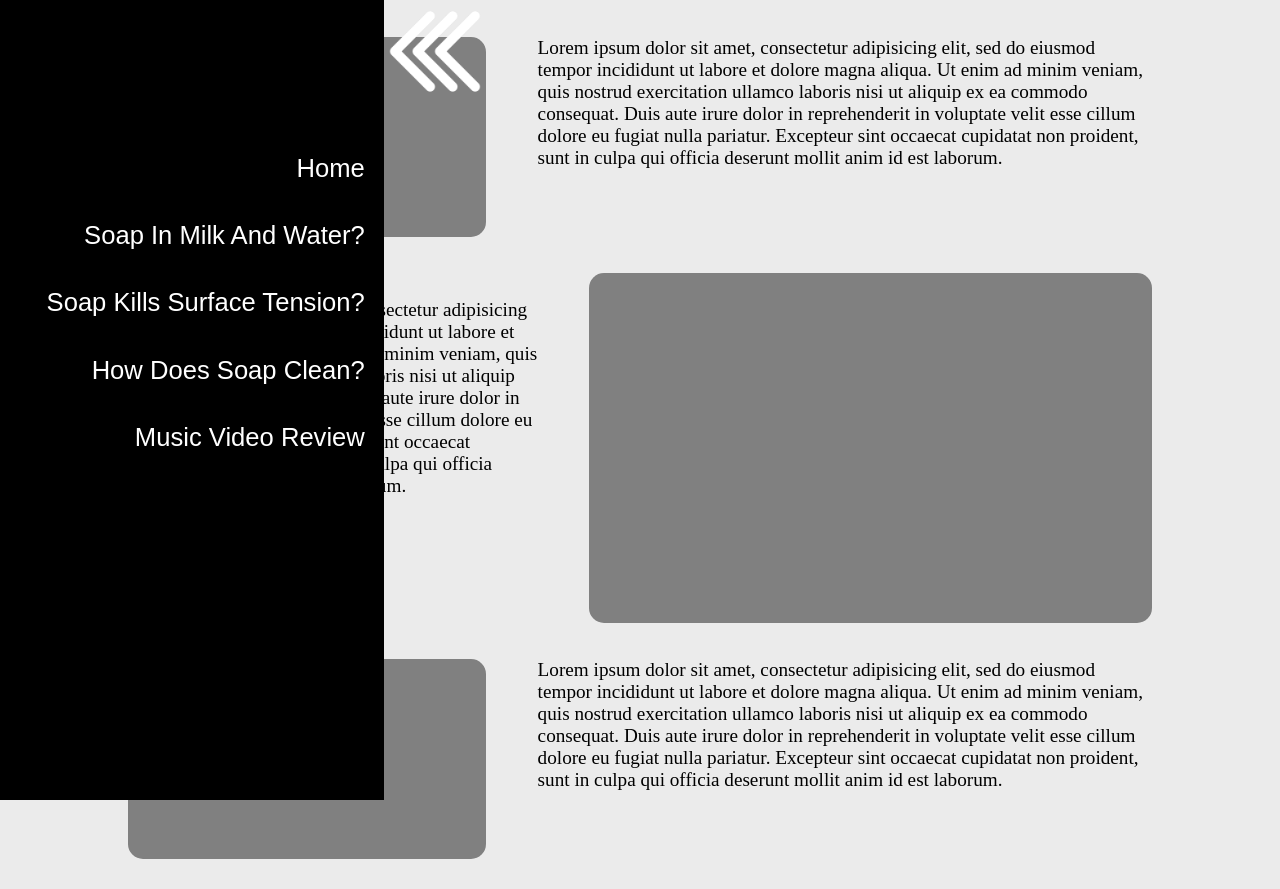
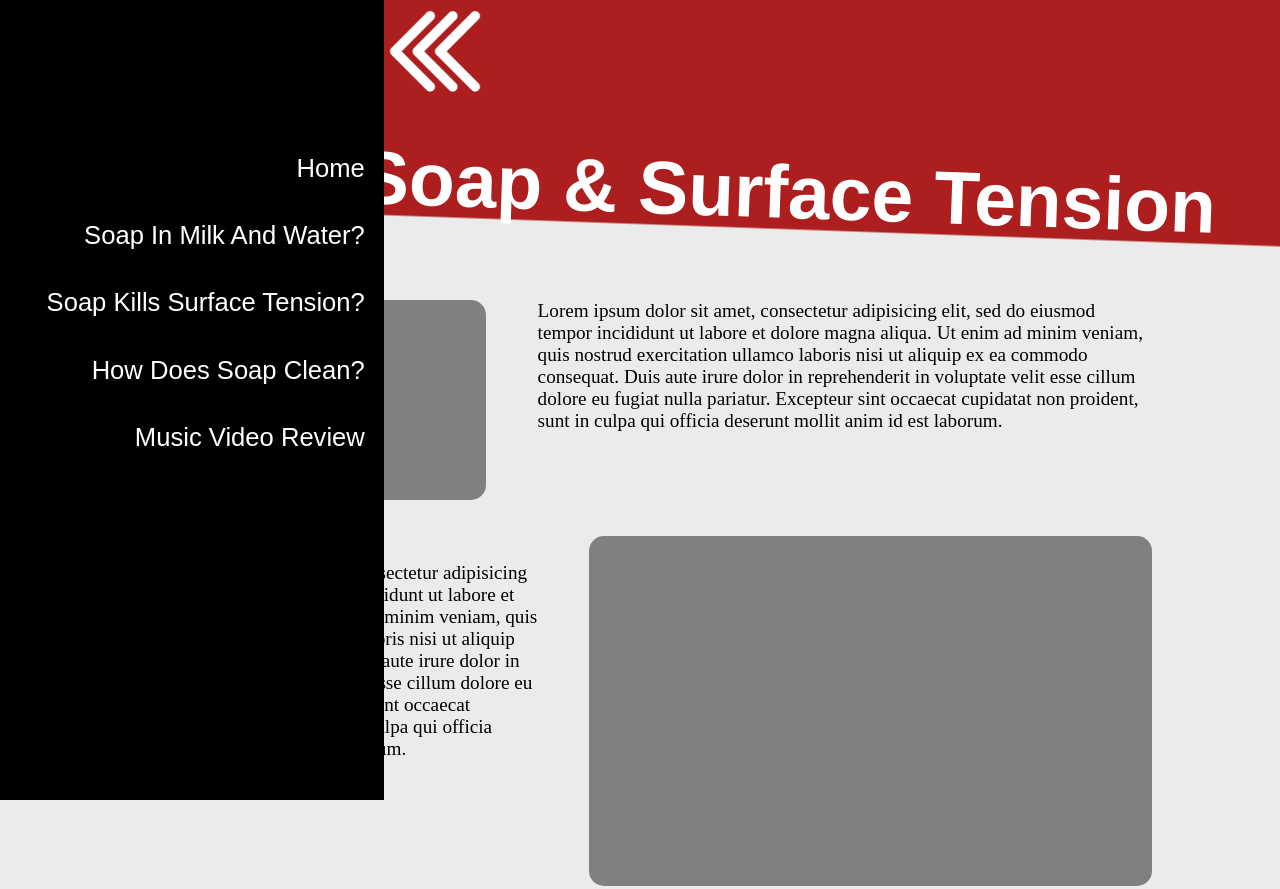
Before and after one commit to skyguys/chemistry-website, a plain HTML site: page page2.html in a window 1280 px wide. Shown: the top 889 px of the page. Drawn offline with Linux system fonts and the light colour scheme.

Commit message:
Update page2.css

```diff
--- a/css/page2.css
+++ b/css/page2.css
@@ -21,7 +21,7 @@ a:visited{
 }
 
 .link a:hover{
-	padding-right:10%;
+	font-size:2.25vw;
 }
 
 .nav{
@@ -55,7 +55,7 @@ a:visited{
 }
 
 .link a{
-	transition-property:padding-right;
+	transition-property:font-size;
 	transition-duration:0.5s;
 }
 .arrow img{
@@ -70,19 +70,19 @@ a:visited{
 	left:0%;
 }
 
-#blue{
-	background-color:#375ec8;
+#red{
+	background-color:#ad1f1f;
 	height:150px;
 	width:100%;
 }
 
-#bluegradient{
+#redgradient{
 	height:150px;
 	width:100%;
-	background-image: linear-gradient(2deg, #ebebeb 50%, #375ec8 51%);
+	background-image: linear-gradient(2deg, #ebebeb 50%, #ad1f1f 51%);
 }
 
-#bluegradient h1{
+#redgradient h1{
 	color:white;
 	font-family:arial;
 	float:right;
```
